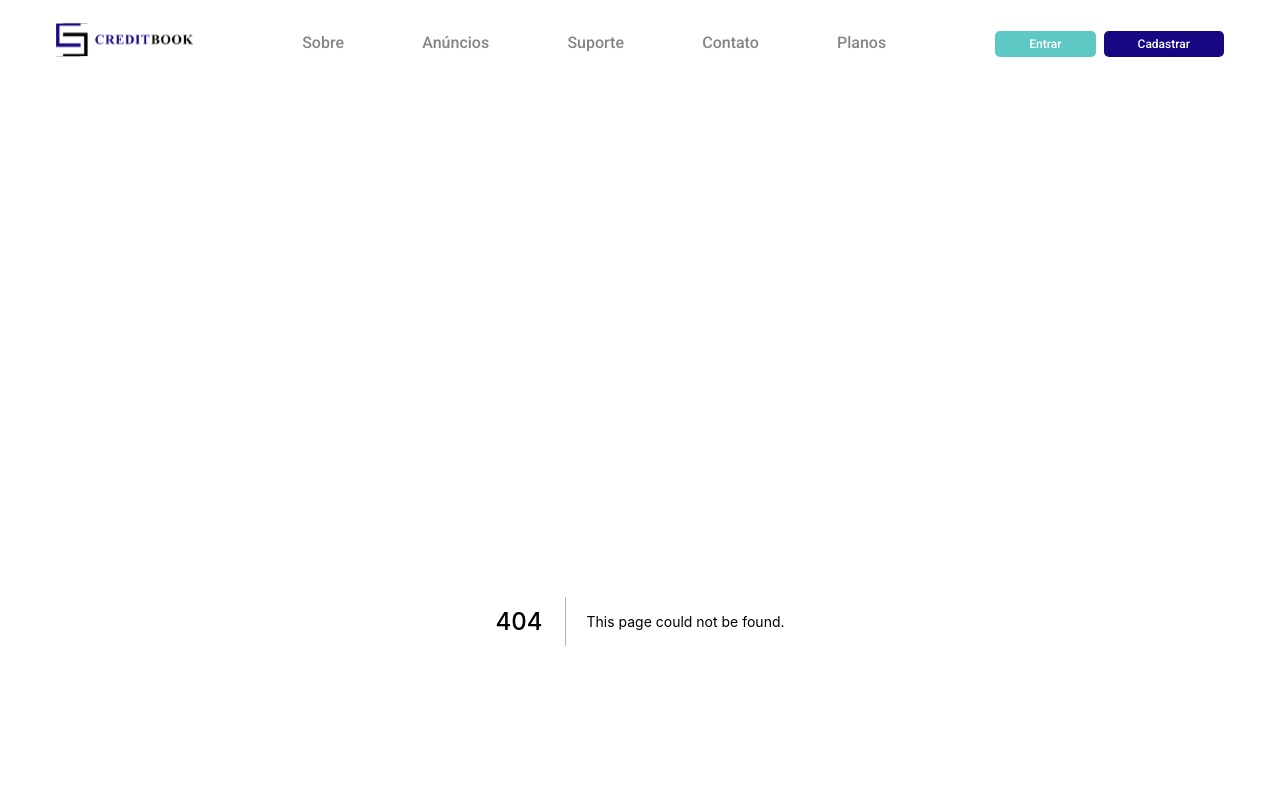
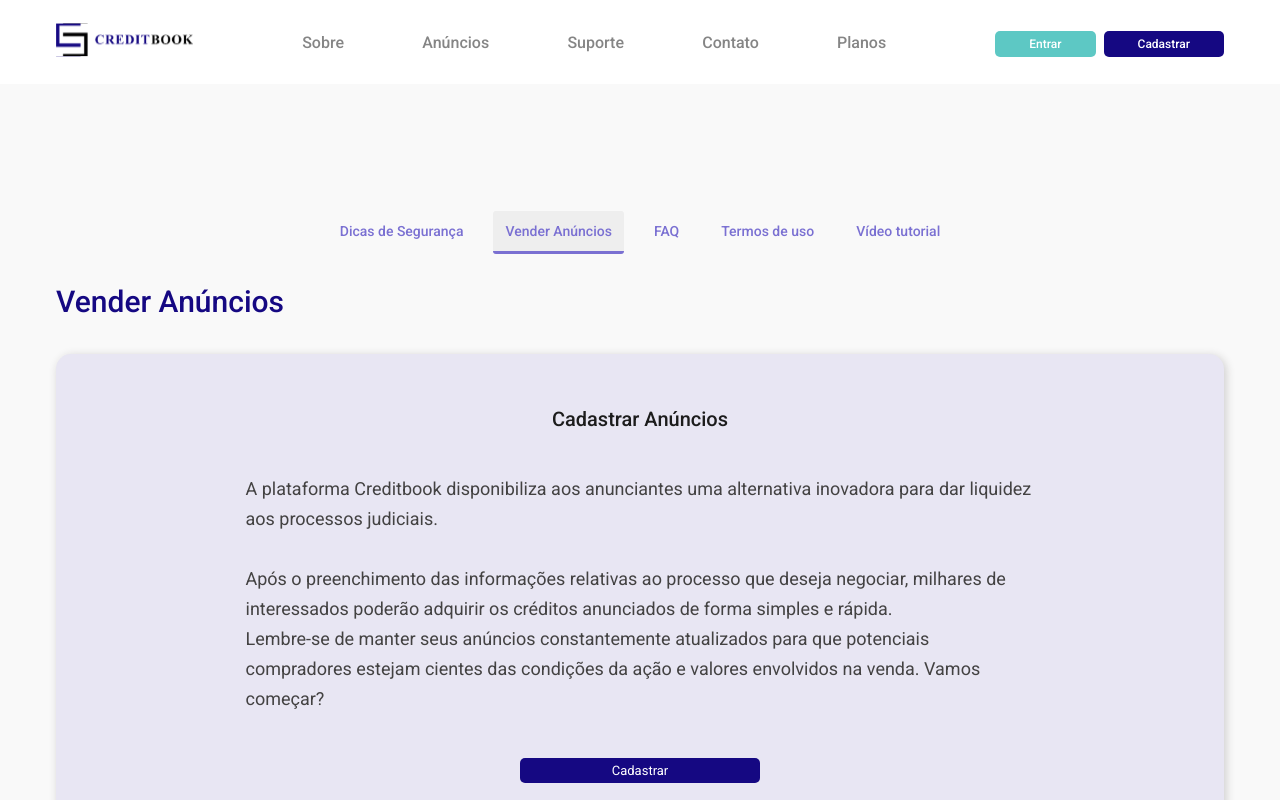
Before and after one commit to carolkoga/creditbook-frontend, a Next.js app: page /support/sell-ads in a window 1280 px wide. Before the commit this address had no page. Shown: the top 800 px of the page. Built offline with nearby package versions, Linux system fonts and the light colour scheme.

Commit message:
refactor: add safety-tips and sell-ads page

```diff
--- /dev/null
+++ b/src/app/assets/styles/pages/support/index.ts
@@ -0,0 +1,64 @@
+import styled from 'styled-components';
+
+export const LayoutWithImage = styled.div`
+  display: flex;
+  gap: 0 256px;
+
+  @media screen and (max-width: 1290px) {
+    gap: 0 96px;
+  }
+
+  @media screen and (max-width: 1148px) {
+    gap: 96px 0;
+    flex-direction: column;
+    align-items: center;
+    margin: auto;
+  }
+`;
+
+export const WrapperImage = styled.div`
+  @media screen and (max-width: 492px) {
+    display: none;
+  }
+`;
+
+export const ADSContent = styled.div`
+  display: flex;
+  flex-direction: column;
+  align-items: center;
+  justify-content: center;
+  background: #E8E6F3;
+  box-shadow: 2px 2px 10px rgba(35, 31, 32, 0.2);
+  border-radius: 15px;
+  padding: 50px 96px;
+  /* margin: 0 156px; */
+
+  h4 {
+    font-weight: 500;
+    color: #1C1C1C;
+    font-size: 20px;
+    line-height: 30px;
+    text-align: center;
+    margin-bottom: 40px;
+  }
+
+  p {
+    max-width: 789px;
+    color: #434242;
+    font-size: 18px;
+    line-height: 30px;
+
+    margin-bottom: 44px;
+  }
+
+  @media screen and (max-width: 666px) {
+    padding: 50px 0px;
+    background: none;
+    box-shadow: none;
+
+    p {
+      font-size: 16px;
+      line-height: 24px;
+    }
+  }
+`;
--- /dev/null
+++ b/src/app/components/pages/support/navigation/index.tsx
@@ -0,0 +1,52 @@
+import Link from 'next/link';
+import { useRouter } from 'next/router';
+import { Nav, NavContent, WrapperListNav } from './styled';
+
+const routes = [
+  {
+    label: 'Dicas de Segurança',
+    link: '/support/safety-tips',
+  },
+
+  {
+    label: 'Vender Anúncios',
+    link: '/support/sell-ads',
+  },
+
+  {
+    label: 'FAQ',
+    link: '/support',
+  },
+
+  {
+    label: 'Termos de uso',
+    link: '/support/terms-of-service',
+  },
+
+  {
+    label: 'Vídeo tutorial',
+    link: '/support/tutorial-video',
+  },
+];
+
+export default function Navigation() {
+  const router = useRouter();
+  console.log({ routes });
+  console.log(router.pathname);
+
+  return (
+    <Nav>
+      <WrapperListNav>
+        {routes.map((route) => (
+          <NavContent key={route.label} isActive={router.pathname === route.link}>
+            <Link href={route.link}>
+              <a>
+                {route.label}
+              </a>
+            </Link>
+          </NavContent>
+        ))}
+      </WrapperListNav>
+    </Nav>
+  );
+}
--- /dev/null
+++ b/src/app/components/pages/support/navigation/styled.ts
@@ -0,0 +1,41 @@
+import styled, { css } from 'styled-components';
+
+export const Nav = styled.nav`
+  margin-bottom: 42px;
+  /* margin-left: 46px; */
+`;
+
+export const WrapperListNav = styled.ul`
+  display: flex;
+  flex-wrap: wrap;
+  align-items: center;
+  justify-content: center;
+  gap: 18px;
+`;
+
+export const NavContent = styled.li`
+  list-style: none;
+  a {
+    font-weight: 500;
+    font-size: 14px;
+    padding: 12px;
+    border-bottom: #FFF;
+    color: #7A70D2;
+    text-decoration: none;
+    transition: all .25s ease-in;
+    border-radius: 3px;
+    text-align: center;
+
+    :hover {
+      background: #eee;
+      border-bottom: 3px solid #7A70D2;
+    }
+
+    ${({ isActive }: { isActive: boolean }) => isActive && css`
+      border-bottom: 3px solid #7A70D2;
+      color: #7A70D2;
+      background: #eee;
+
+    `};
+  }
+`;
--- /dev/null
+++ b/src/pages/support/sell-ads.tsx
@@ -0,0 +1,41 @@
+import Link from 'next/link';
+import { Button } from '@components/Button/styled';
+import { HeaderSection, Section, TitleSection } from '@styles/pages/home';
+import { ADSContent } from '@styles/pages/support';
+import Navigation from '@components/pages/support/navigation';
+
+export default function SellAds() {
+  return (
+    <main>
+      <Navigation />
+      <Section>
+        <HeaderSection>
+          <TitleSection>Vender Anúncios</TitleSection>
+        </HeaderSection>
+
+        <ADSContent>
+          <h4>Cadastrar Anúncios</h4>
+          <p>
+            A plataforma Creditbook disponibiliza aos anunciantes uma alternativa inovadora
+            para dar liquidez aos processos judiciais.
+            <br />
+            <br />
+            Após o preenchimento das informações relativas ao processo que deseja negociar,
+            milhares de interessados poderão adquirir os créditos anunciados de forma simples
+            e rápida.
+            <br />
+            Lembre-se de manter seus anúncios constantemente atualizados para que potenciais
+            compradores estejam cientes das condições da ação e valores envolvidos na venda.
+            Vamos começar?
+          </p>
+
+          <Link href="/cadastrar">
+            <Button as="a" size="x-large">
+              Cadastrar
+            </Button>
+          </Link>
+        </ADSContent>
+      </Section>
+    </main>
+  );
+}
```
Also changed, not shown: src/pages/support/safety-tips.tsx (added, +57 -0 lines), src/app/components/pages/support/index.ts (added).
